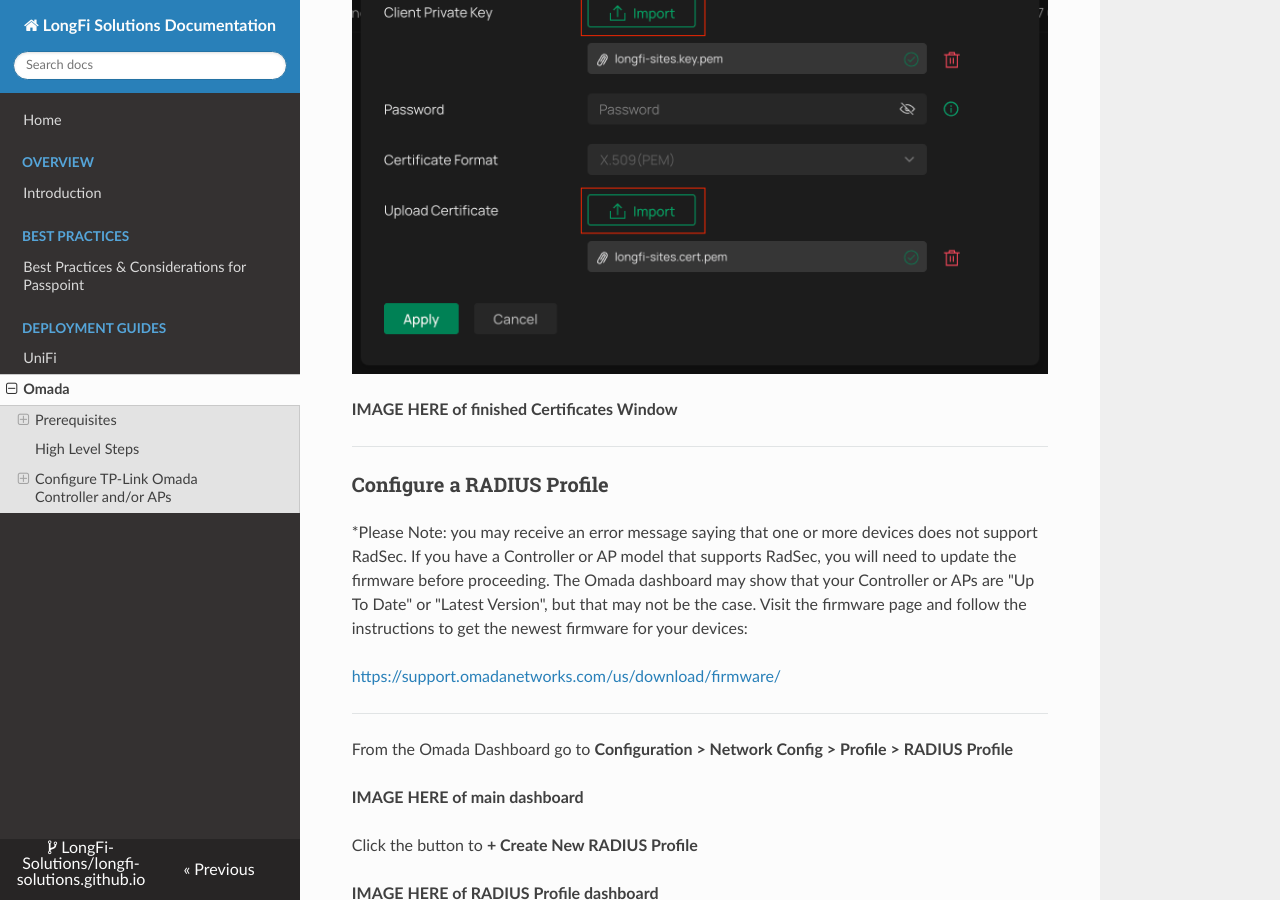
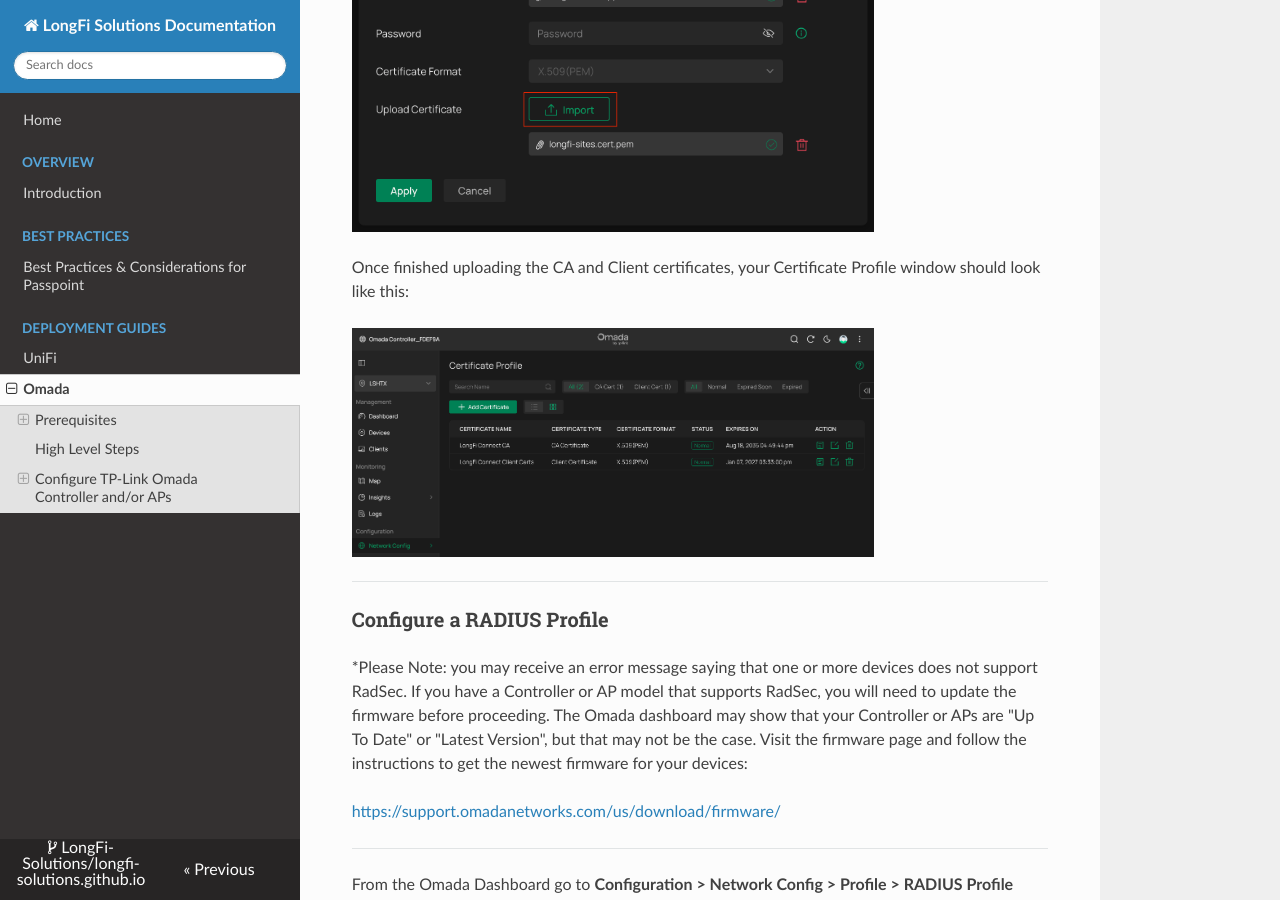
Before and after one commit to LongFi-Solutions/longfi-solutions.github.io, an MkDocs documentation site: the page built from docs/deployment/omada-networks.md, in a window 1280 px wide and 900 px high, scrolled down 4139 px. Built offline with MkDocs 1.6.1, drawn with Linux system fonts in a browser that asks for light colours; nearby versions of some CDN libraries.

Commit message:
Update Deployment Guides “omada-networks” +1

```diff
--- a/docs/deployment/omada-networks.md
+++ b/docs/deployment/omada-networks.md
@@ -115,9 +115,11 @@ Click the button once more to **+ Add Certificate**
 - Upload the **cert.pem** certificate file provided in your onboarding email.  This will usually be named using your company name such as **mycompany.cert.pem**
 - Click **Apply** to add the new client certificate and private key
 
-![](/assets/images/Omada-4-Client-Certs.png)
+![](/assets/images/Omada-4-Client-Certs.png){ .img-lg }
 
-**IMAGE HERE of finished Certificates Window**
+Once finished uploading the CA and Client certificates, your Certificate Profile window should look like this:
+
+![](/assets/images/Omada-5-Certs-Profile-Done.png){ .img-lg }
 
 ***
 
```
Also changed, not shown: docs/assets/images/Omada-5-Certs-Profile-Done.png (added).
